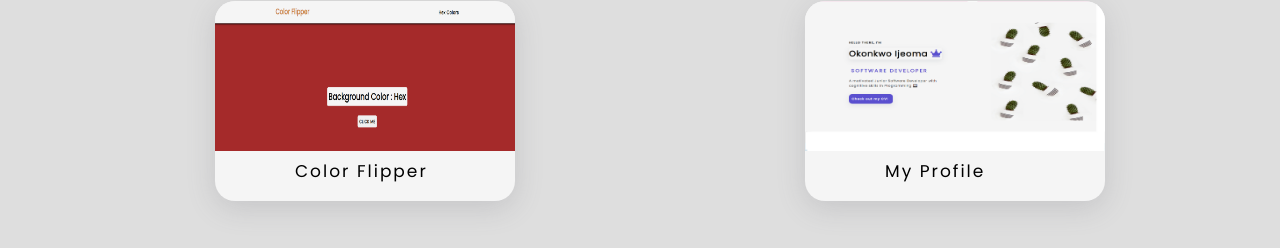
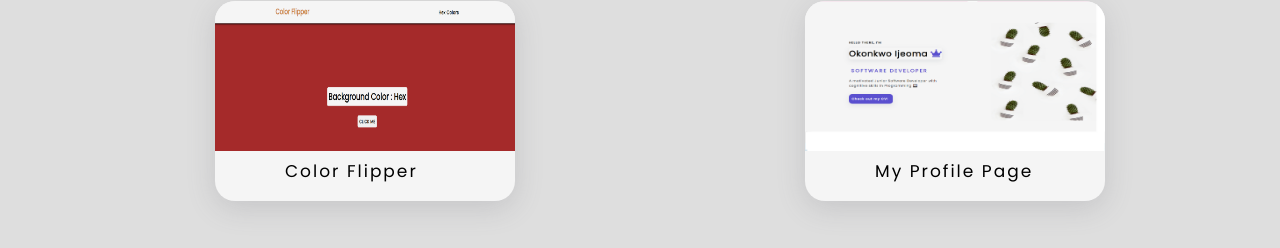
Before and after one commit to Ij-10/Profile-Page, a plain HTML site: page index.html in a window 1280 px wide. Shown: the part 746-994 px from the top of the page. Drawn offline with Linux system fonts and the light colour scheme.

Commit message:
minor text changes

```diff
--- a/index.html
+++ b/index.html
@@ -49,7 +49,7 @@
             <a href="https://ij-10.github.io/Profile-Page/">
                 <div class="boxOne">
                     <img class="secondImage" src="./background image/personal profile.png" alt="personalprofile">
-                    <div class="boxTitle">My Profile</div>
+                    <div class="boxTitle">My Profile Page</div>
                 </div>
             </a>
         </div>
--- a/style.css
+++ b/style.css
@@ -132,7 +132,7 @@ body{
 
 .boxTitle{
     letter-spacing: 2px;
-    margin-left: 80px;
+    margin-left: 70px;
     font-size: 17px;
     border-radius: 20px;
 }
```
